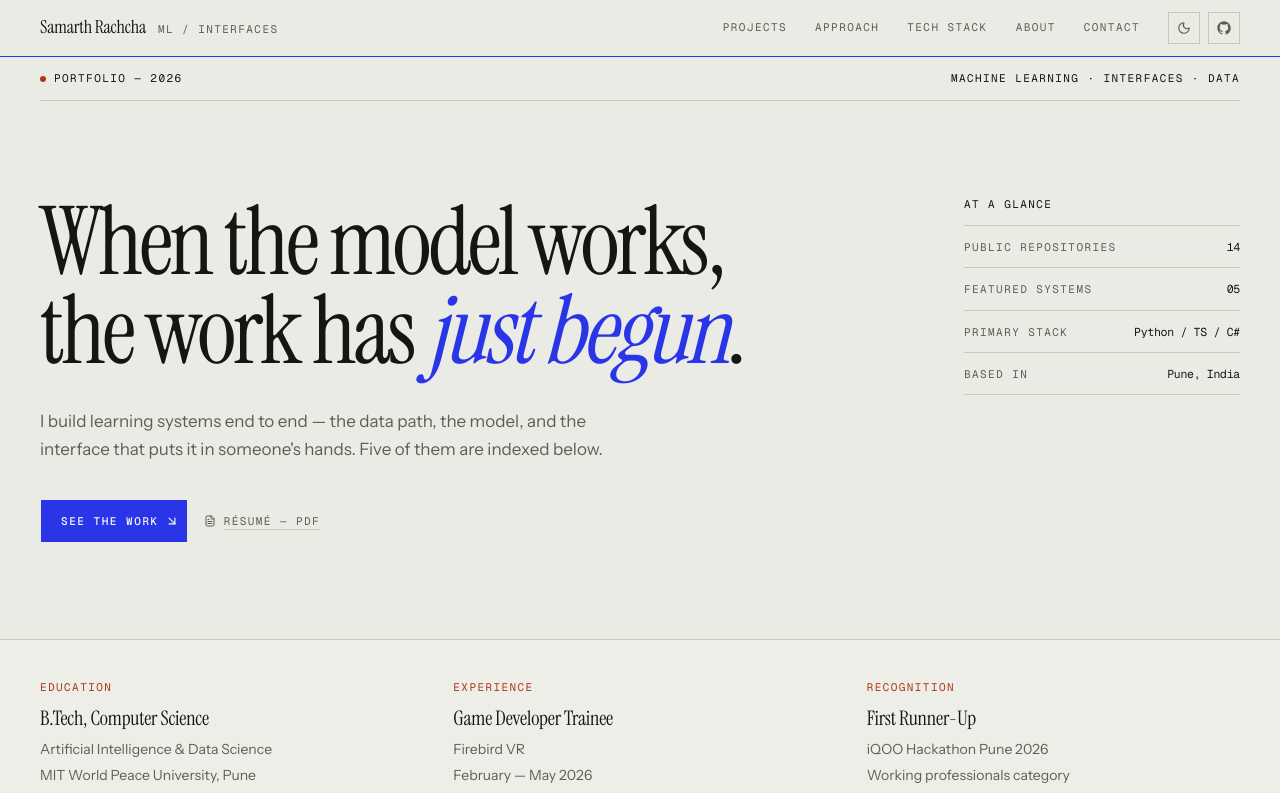
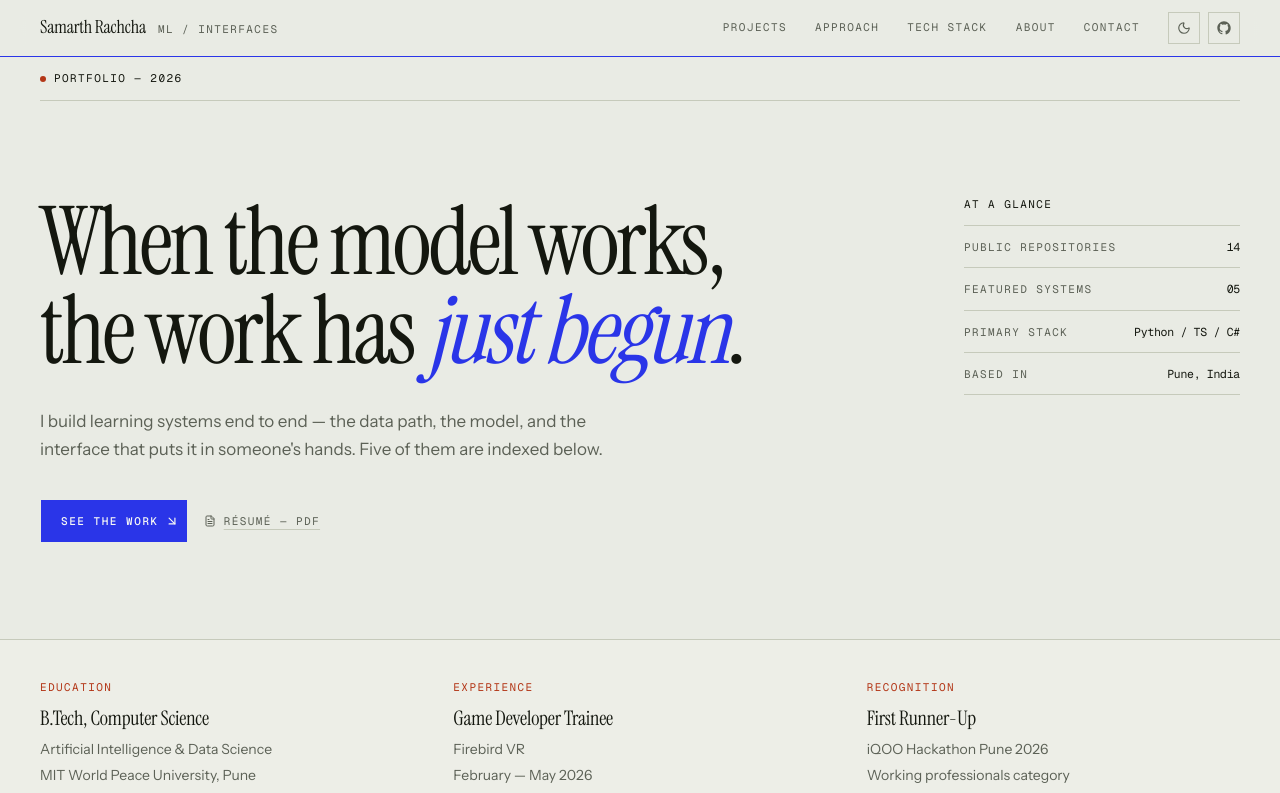
Before and after one commit to SamarthRachcha/Portfolio, a Next.js app: page / in a window 1280 px wide. Shown: the top 793 px of the page. Built offline with nearby package versions, Linux system fonts and the light colour scheme.

Commit message:
Remove the hero top-bar tagline

```diff
--- a/components/hero.tsx
+++ b/components/hero.tsx
@@ -19,9 +19,6 @@ export function Hero() {
             className="size-1.5 rounded-full bg-signal animate-dot"
           />
           Portfolio — 2026
-        </p>
-        <p className="label hidden sm:block">
-          Machine learning · Interfaces · Data
         </p>
       </div>
 
```
